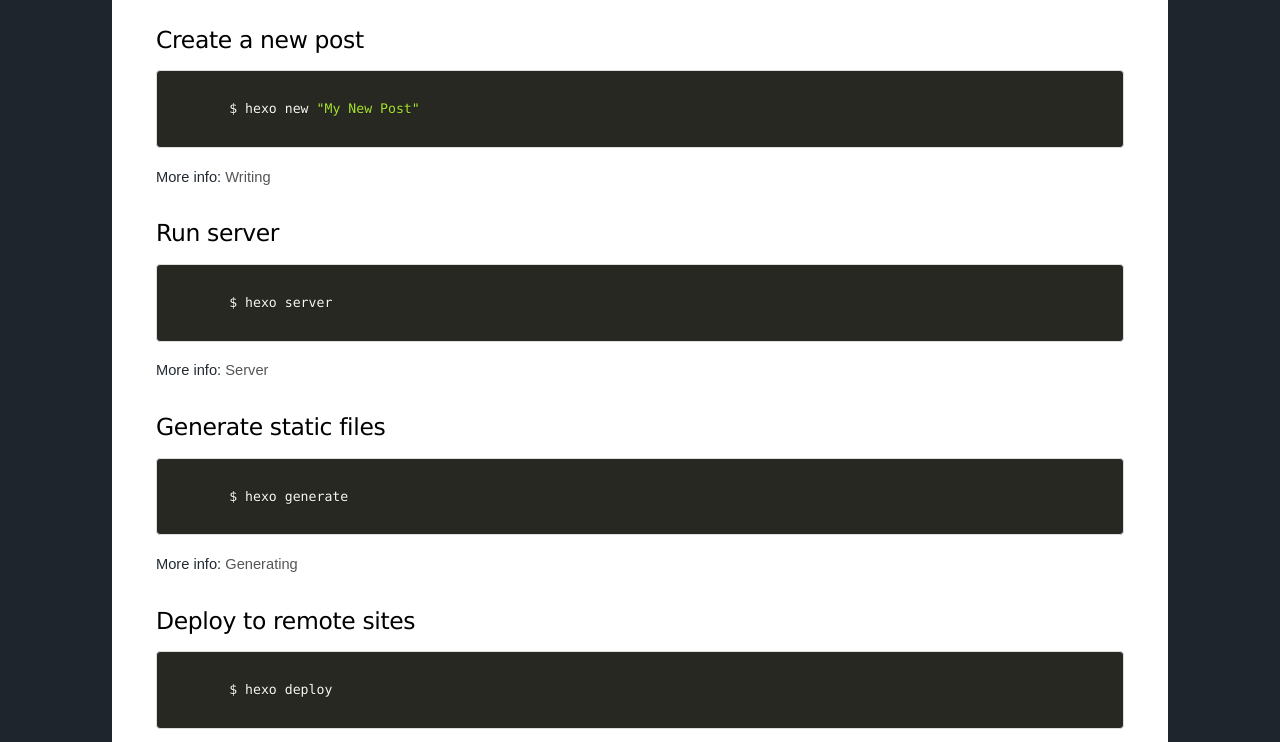
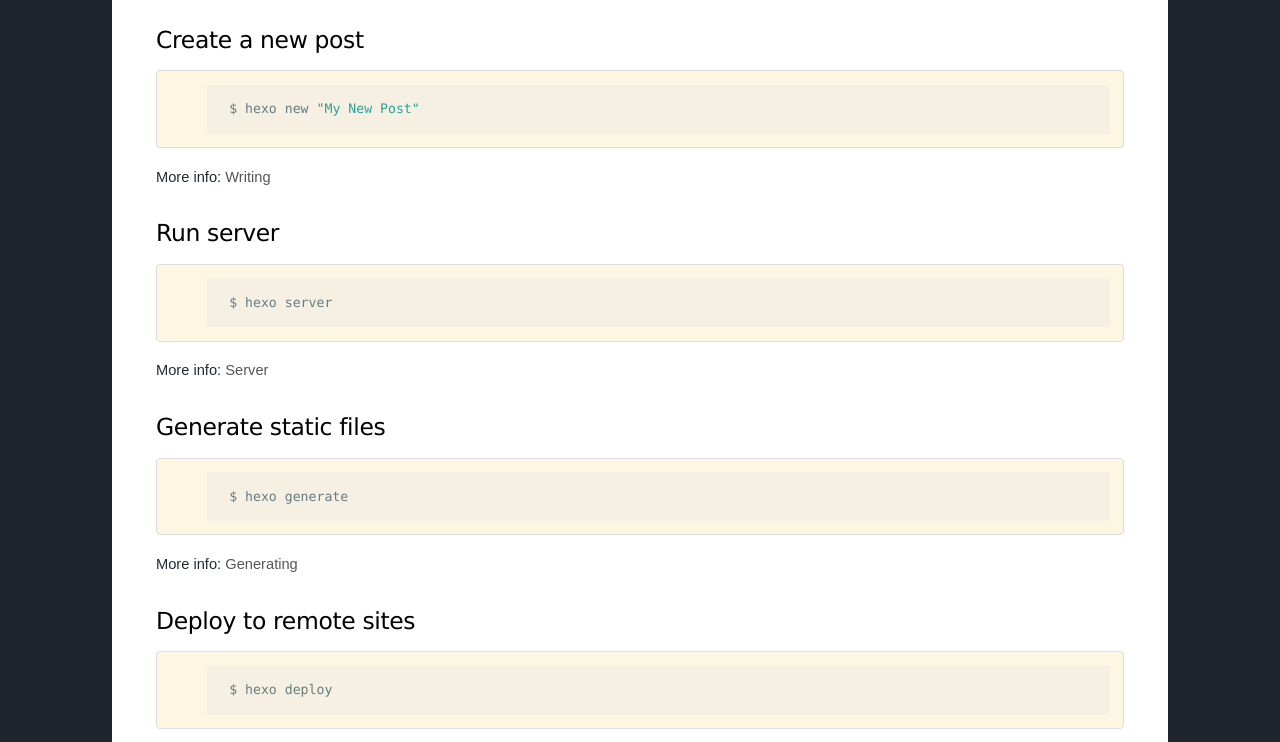
Before and after one commit to Ephemeral-rose/Ephemeral-rose.github.io, a plain HTML site: page 2022/03/10/hello-world/index.html in a window 1280 px wide. Shown: the part 837-1579 px from the top of the page. Drawn offline with nearby package versions, Linux system fonts and the light colour scheme; some packages are replaced by stand-ins of ours; no server answers; a script that the page names is missing.

Commit message:
Site updated: 2022-03-22 09:30:27

```diff
--- a/2022/03/10/hello-world/index.html
+++ b/2022/03/10/hello-world/index.html
@@ -71,7 +71,7 @@
 
 
 <!--  代码渲染  -->
-<link rel="stylesheet" href="/css/prism_okaidia.css" />
+<link rel="stylesheet" href="/css/prism_solarized.css" />
 <link rel="stylesheet" href="/css/typo.css" />
 <!-- 文章页 -->
 <body class="is-loading">
```
Also changed, not shown: 2022/03/19/微信小程序反编译/index.html (+1 -1 lines), 2022/03/20/VS连接MySQL80/index.html (+1 -1 lines), about/index.html (+1 -1 lines), info/index.html (+1 -1 lines).
